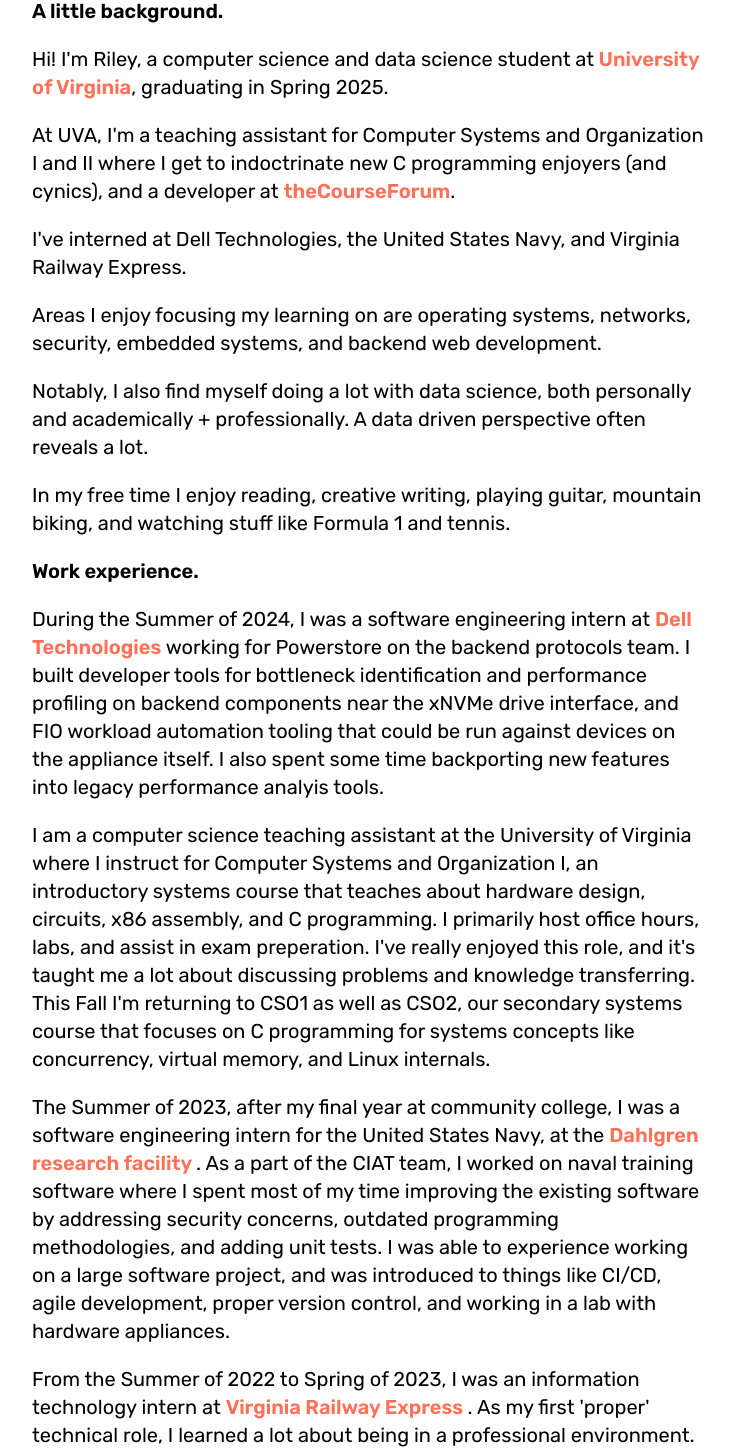
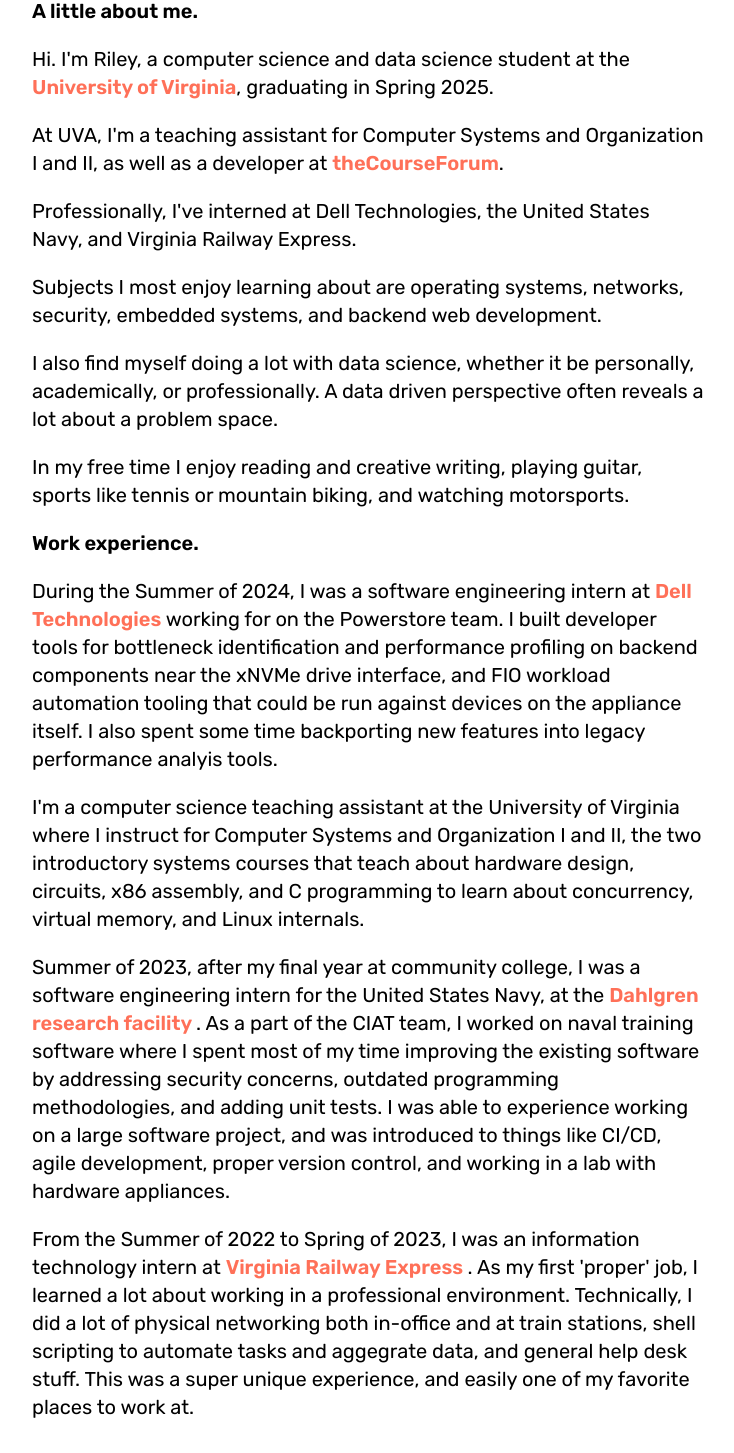
Before and after one commit to rileyfletch/personal-website, a Next.js app: page /about in a window 1280 px wide. Shown: the part 100-1553 px from the top of the page, without its empty margins (272-1006 px from the left). Built offline with nearby package versions, Linux system fonts and the light colour scheme.

Commit message:
minor changes f24

```diff
--- a/components/about.tsx
+++ b/components/about.tsx
@@ -4,58 +4,54 @@
 
             <div className="max-w-2xl mx-auto space-y-5 mt-10">
 
-                <p className="sm:text-xl mb-4 font-semibold">A little background.</p>
+                <p className="sm:text-xl mb-4 font-semibold">A little about me.</p>
 
                 <p className="sm:text-xl mb-4">
-                Hi! I&apos;m Riley, a computer science and data science student at
+                Hi. I&apos;m Riley, a computer science and data science student at the
                 <a className="text-red font-semibold transition-all duration-700 hover:text-blue" href="https://engineering.virginia.edu/department/computer-science"> University of Virginia</a>, graduating in Spring 2025.
 
 
 
                     </p>
                     <p className="sm:text-xl mb-4">
-                    At UVA, I&apos;m a teaching assistant for Computer Systems and Organization I and II where I get to indoctrinate
-                    new C programming enjoyers (and cynics),
-                    and a developer at <a className="text-red font-semibold transition-all duration-700 hover:text-green" href="https://thecourseforum.com/"> theCourseForum</a>.
+                    At UVA, I&apos;m a teaching assistant for Computer Systems and Organization I and II,
+                    as well as a developer at <a className="text-red font-semibold transition-all duration-700 hover:text-green" href="https://thecourseforum.com/"> theCourseForum</a>.
                     </p>
                     <p className="sm:text-xl mb-4">
-                    I&apos;ve interned at Dell Technologies, the United
+                    Professionally, I&apos;ve interned at Dell Technologies, the United
                     States Navy, and Virginia Railway Express.
                 </p>
 
                 <p className="sm:text-xl mb-4">
-                 Areas I enjoy focusing my learning on are operating systems, networks, security, embedded systems, and backend web development.
+                 Subjects I most enjoy learning about are operating systems, networks, security, embedded systems, and backend web development.
                 </p>
 
                 <p className="sm:text-xl mb-4">
-                 Notably, I also find myself doing a lot with data science, both personally and academically + professionally.
-                 A data driven perspective often reveals a lot.
+                 I also find myself doing a lot with data science, whether it be personally, academically, or professionally.
+                 A data driven perspective often reveals a lot about a problem space.
                 </p>
 
                 <p className="sm:text-xl">
-                In my free time I enjoy reading, creative writing, playing guitar, mountain biking, and watching stuff like Formula 1 and tennis.
+                In my free time I enjoy reading and creative writing, playing guitar, sports like tennis or mountain biking, and watching motorsports.
                 </p>
 
                 <p className="sm:text-xl mb-4 font-semibold">Work experience.</p>
 
                 <p className="sm:text-xl">
-                    During the Summer of 2024, I was a software engineering intern at <a className="text-red font-semibold transition-all duration-700 hover:text-blue" href="https://www.dell.com/en-us/shop/storage-servers-and-networking-for-business/sf/power-store"> Dell Technologies </a> working for Powerstore
-                    on the backend protocols team. I built developer tools for bottleneck identification and performance profiling
+                    During the Summer of 2024, I was a software engineering intern at <a className="text-red font-semibold transition-all duration-700 hover:text-blue" href="https://www.dell.com/en-us/shop/storage-servers-and-networking-for-business/sf/power-store"> Dell Technologies </a>
+                    working for on the Powerstore team. I built developer tools for bottleneck identification and performance profiling
                     on backend components near the xNVMe drive interface, and FIO workload automation tooling that could be run against
                     devices on the appliance itself. I also spent some time backporting new features into legacy performance analyis tools.
                 </p>
 
                 <p className="sm:text-xl">
-                I am a computer science teaching assistant at the University of Virginia where I instruct for
-                Computer Systems and Organization I, an introductory systems course that teaches about hardware design,
-                circuits, x86 assembly, and C programming. I primarily host office hours, labs, and assist in exam
-                preperation. I&apos;ve really enjoyed this role, and it&apos;s taught me a lot about discussing problems
-                and knowledge transferring. This Fall I&apos;m returning to CSO1 as well as CSO2, our secondary systems course
-                that focuses on C programming for systems concepts like concurrency, virtual memory, and Linux internals.
+                I&apos;m a computer science teaching assistant at the University of Virginia where I instruct for
+                Computer Systems and Organization I and II, the two introductory systems courses that teach about hardware design,
+                circuits, x86 assembly, and C programming to learn about concurrency, virtual memory, and Linux internals.
                 </p>
 
                 <p className="sm:text-xl">
-                    The Summer of 2023, after my final year at community college, I was a software engineering intern
+                    Summer of 2023, after my final year at community college, I was a software engineering intern
                     for the United States Navy, at the <a className="text-red font-semibold transition-all duration-700 hover:text-blue" href="https://www.navsea.navy.mil/Media/News/Article/1929358/navy-warfare-center-engineers-revolutionize-aegis-combat-system-training-with-c/"> Dahlgren research facility </a>. As a part of the CIAT team,
                     I worked on naval training software where I spent most of my time improving the existing software by
                     addressing security concerns, outdated programming methodologies, and adding unit tests. I was able
@@ -65,11 +61,10 @@
 
                 <p className="sm:text-xl">
                 From the Summer of 2022 to Spring of 2023, I was an information technology intern at <a className="text-red font-semibold transition-all duration-700 hover:text-blue" href="https://www.vre.org/"> Virginia Railway Express </a>
-                . As my first &apos;proper&apos; technical role,
-                I learned a lot about being in a professional environment. From a technical perspective, I did
+                . As my first &apos;proper&apos; job,
+                I learned a lot about working in a professional environment. Technically, I did
                 a lot of physical networking both in-office and at train stations, shell scripting to automate
-                tasks and aggegrate data, and general help desk stuff. I ended up working here part time until the Summer
-                of my second year at community college.
+                tasks and aggegrate data, and general help desk stuff. This was a super unique experience, and easily one of my favorite places to work at.
                 </p>
 
 
--- a/components/hero.tsx
+++ b/components/hero.tsx
@@ -11,7 +11,7 @@
                             Hi, I&apos;m Riley.
                         </h1>
                         <p className="font-medium mb-6 max-w-3xl mx-auto md:mx-0 leading-relaxed dark:text-gray-300 sm:text-xl text-center transition-all duration-700 hover:text-dblue">
-                            Aspiring software engineer with interests in systems programming, security, and backend development.
+                            Aspiring software engineer with interests in systems programming, data science, and backend development.
                         </p>
                         <div className="flex flex-wrap items-center md:justify-start gap-6">
                             <a href="https://www.github.com/nrfletcher">
--- a/components/navbar.tsx
+++ b/components/navbar.tsx
@@ -13,7 +13,7 @@
                 <Link className="font-medium text-md px-4 py-2 leading-none rounded-full tracking-tight transition-all duration-700 hover:text-blue" href="/about">about</Link>
                 <Link className="font-medium text-md px-4 py-2 leading-none rounded-full tracking-tight transition-all duration-700 hover:text-green" href="/projects">projects</Link>
                 <Link className="font-medium text-md px-4 py-2 leading-none rounded-full tracking-tight transition-all duration-700 hover:text-blue" href="/blog">blog</Link>
-                <Link className="font-medium text-md px-4 py-2 leading-none rounded-full tracking-tight transition-all duration-700 hover:text-green" href="resume.pdf" download="fletcher_resume">resume</Link>
+                <Link className="font-medium text-md px-4 py-2 leading-none rounded-full tracking-tight transition-all duration-700 hover:text-green" href="RileyFletcherResume2024.pdf" download="fletcher_resume">resume</Link>
             </div>
         </nav>
     )
```
Also changed, not shown: 2 other files (tests, documents, lock files or other folders).
